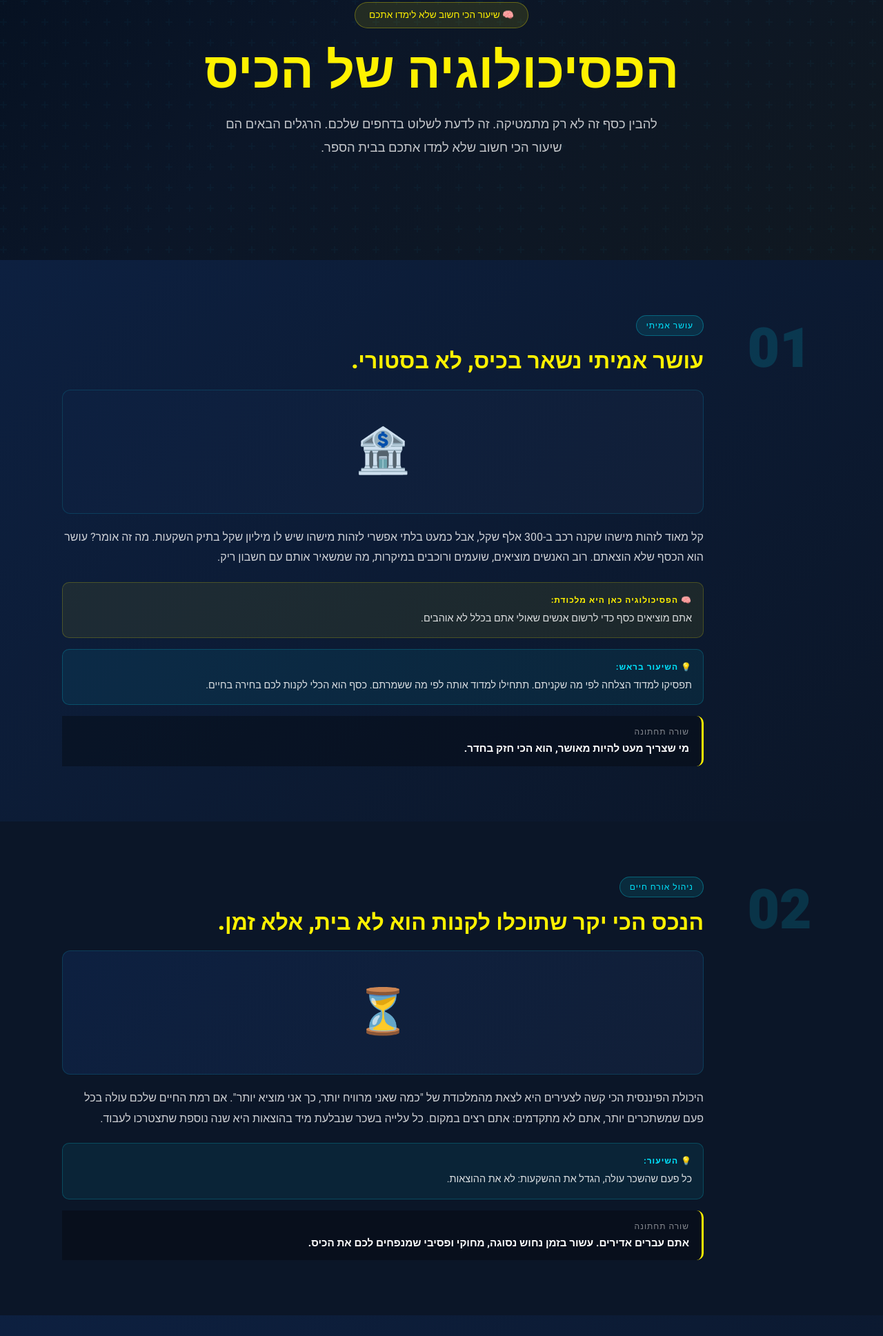
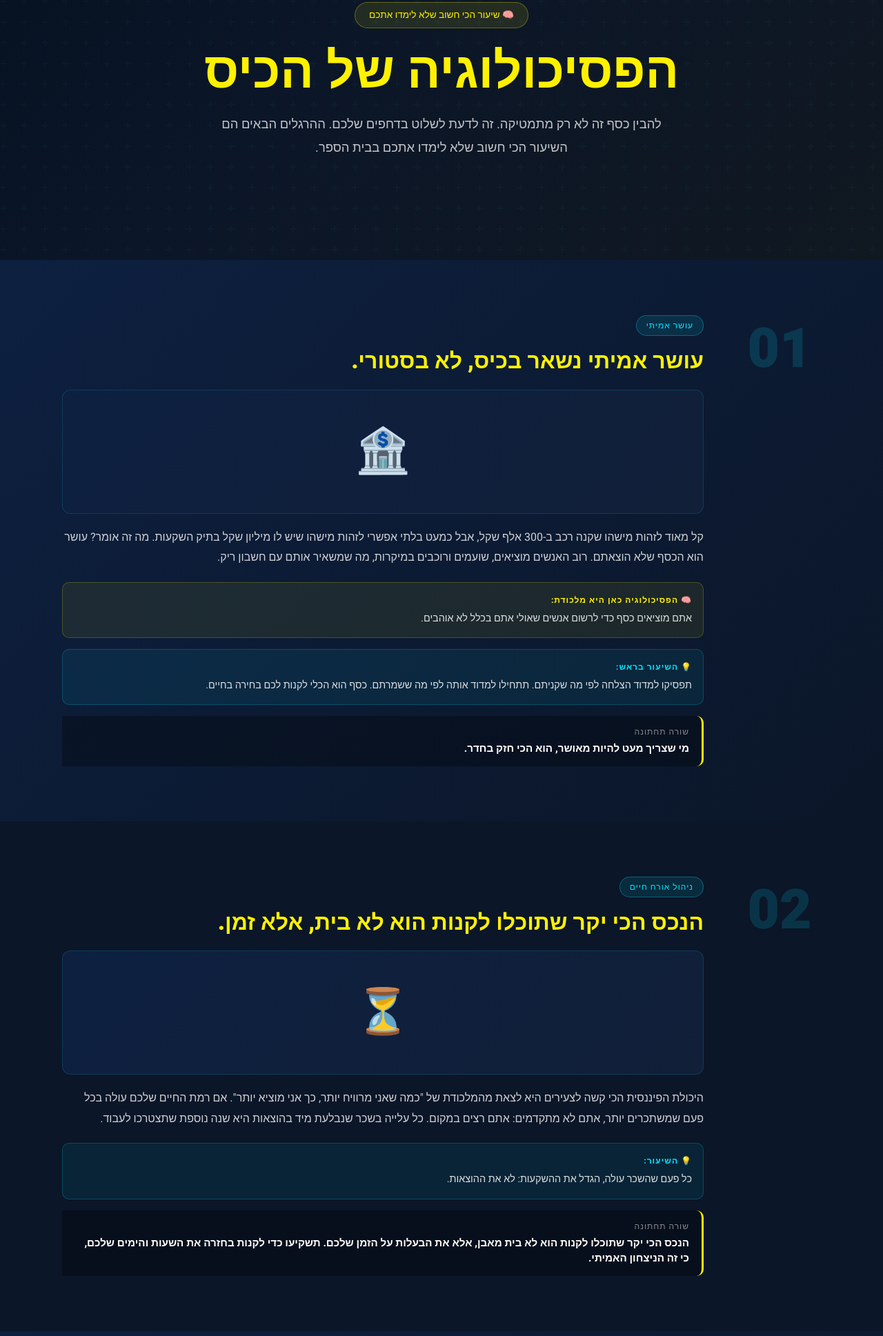
Before and after one commit to shohamabo-lab/shohamabo-lab.github.io, a plain HTML site: page psychology.html in a window 1280 px wide. Shown: the part 183-2120 px from the top of the page at 69% size. Drawn offline with Linux system fonts and the light colour scheme.

Commit message:
fix: תיקון שגיאות עברית וכפתור צף

```diff
--- a/psychology.html
+++ b/psychology.html
@@ -139,7 +139,7 @@ footer{background:#080e1a;border-top:1px solid rgba(0,229,255,0.1);padding:50px
   <div class="hero-content fade-in">
     <div class="hero-badge">🧠 שיעור הכי חשוב שלא לימדו אתכם</div>
     <h1>הפסיכולוגיה של הכיס</h1>
-    <p>להבין כסף זה לא רק מתמטיקה. זה לדעת לשלוט בדחפים שלכם. הרגלים הבאים הם שיעור הכי חשוב שלא למדו אתכם בבית הספר.</p>
+    <p>להבין כסף זה לא רק מתמטיקה. זה לדעת לשלוט בדחפים שלכם. ההרגלים הבאים הם השיעור הכי חשוב שלא לימדו אתכם בבית הספר.</p>
   </div>
 </section>
 
@@ -186,7 +186,7 @@ footer{background:#080e1a;border-top:1px solid rgba(0,229,255,0.1);padding:50px
         </div>
         <div class="lesson-bottom">
           <div class="lesson-bottom-label">שורה תחתונה</div>
-          <p>אתם עברים אדירים. עשור בזמן נחוש נסוגה, מחוקי ופסיבי שמנפחים לכם את הכיס.</p>
+          <p>הנכס הכי יקר שתוכלו לקנות הוא לא בית מאבן, אלא את הבעלות על הזמן שלכם. תשקיעו כדי לקנות בחזרה את השעות והימים שלכם, כי זה הניצחון האמיתי.</p>
         </div>
       </div>
     </div>
```
